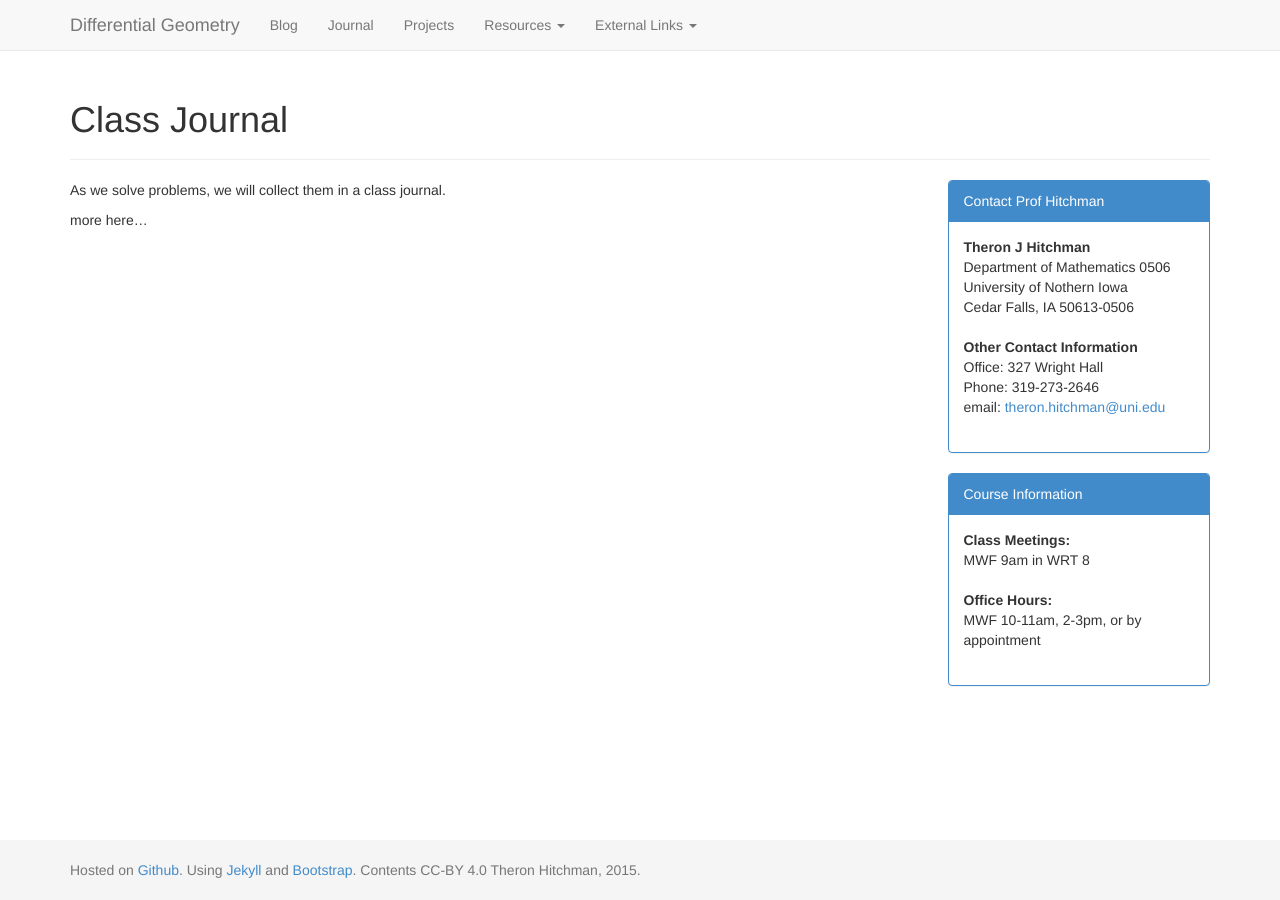
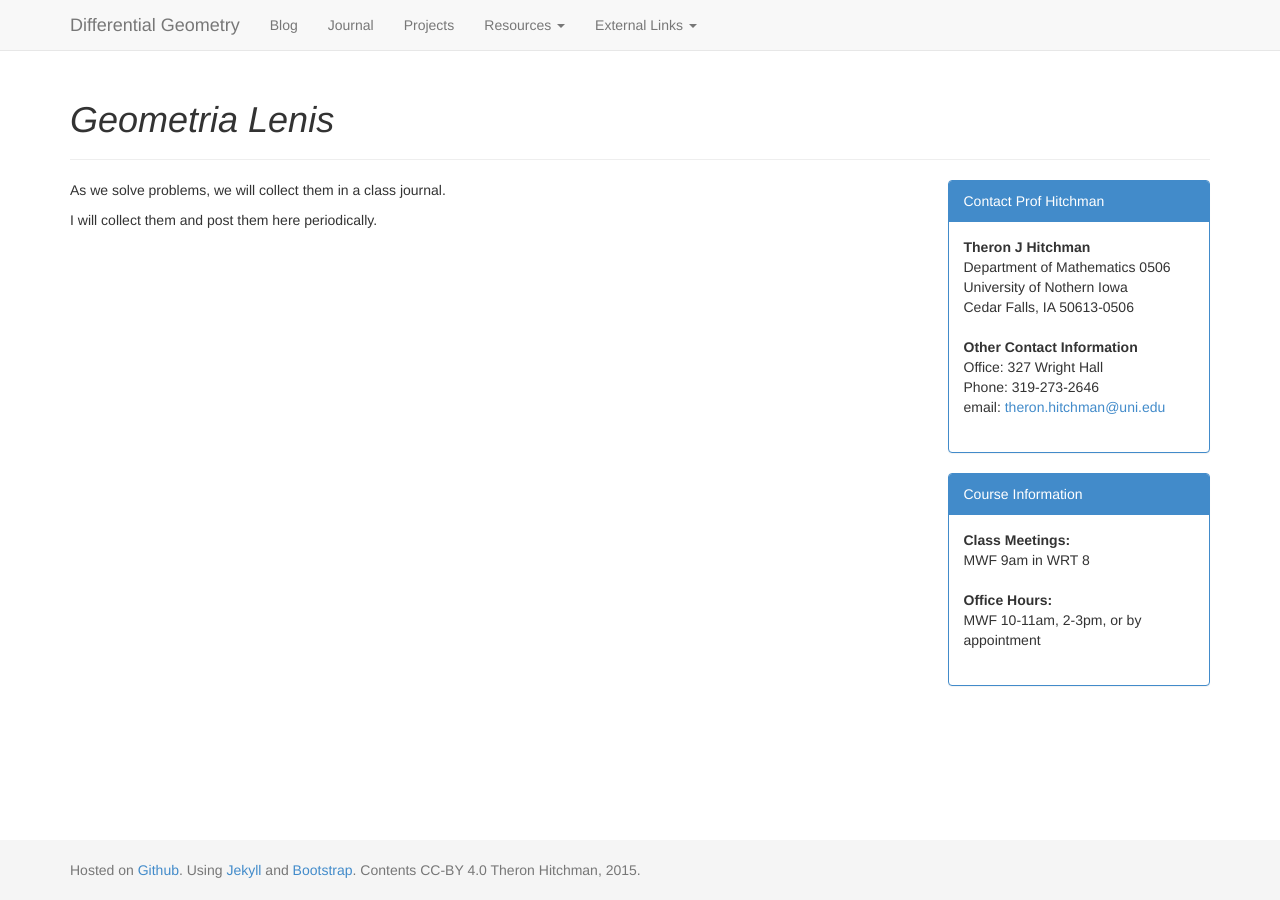
Before and after one commit to theronhitchman/differential-geometry, a Jekyll site: the page built from journal/index.md, in a window 1280 px wide. Built offline with Jekyll 4.4.1, drawn with Linux system fonts in a browser that asks for light colours; nearby versions of some CDN libraries.

Commit message:
update main page links and journal title

```diff
--- a/journal/index.md
+++ b/journal/index.md
@@ -1,8 +1,8 @@
 ---
 layout: default
-title: Class Journal
+title: <i>Geometria Lenis</i>
 ---
 
 As we solve problems, we will collect them in a class journal.
 
-more here...
+I will collect them and post them here periodically.
```
Also changed, not shown: index.md (+1 -1 lines).
